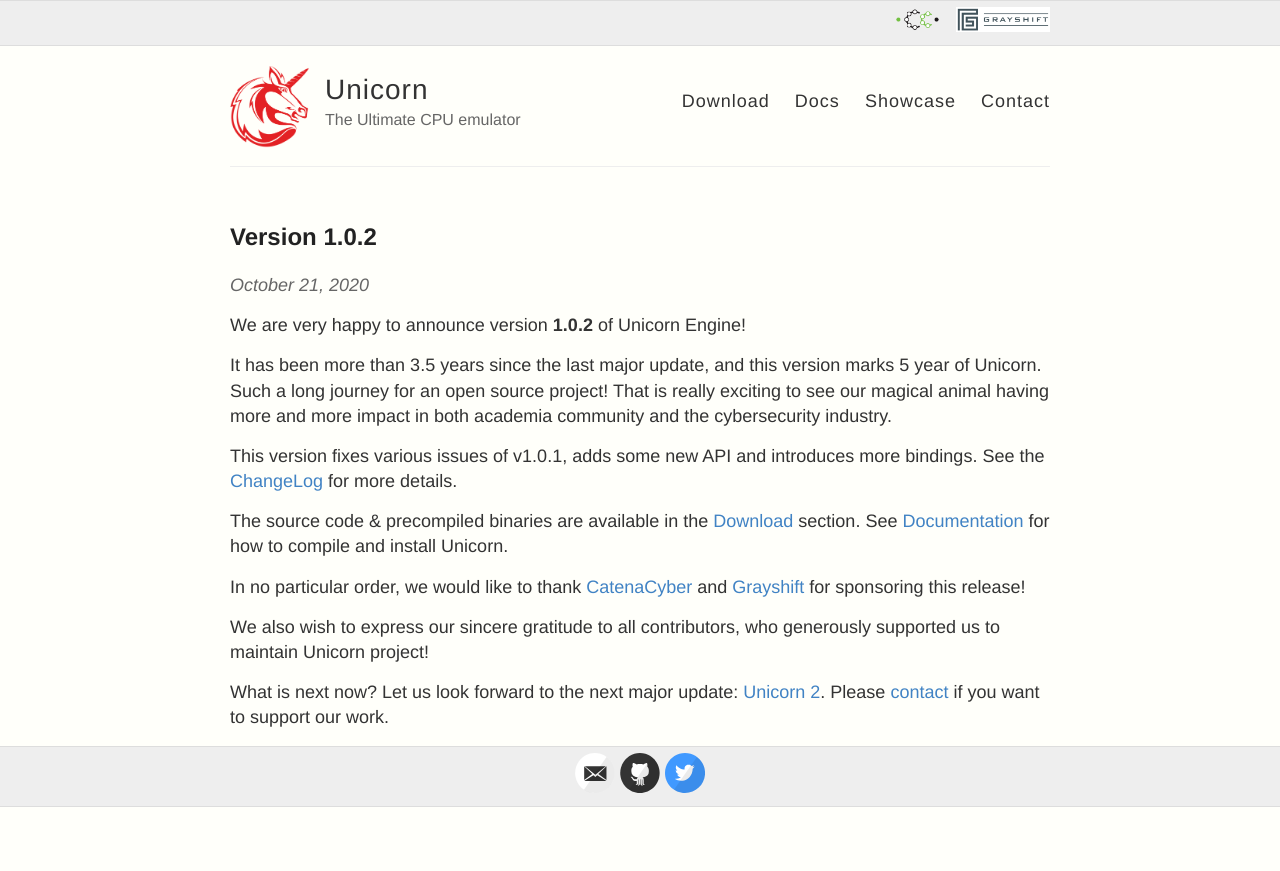
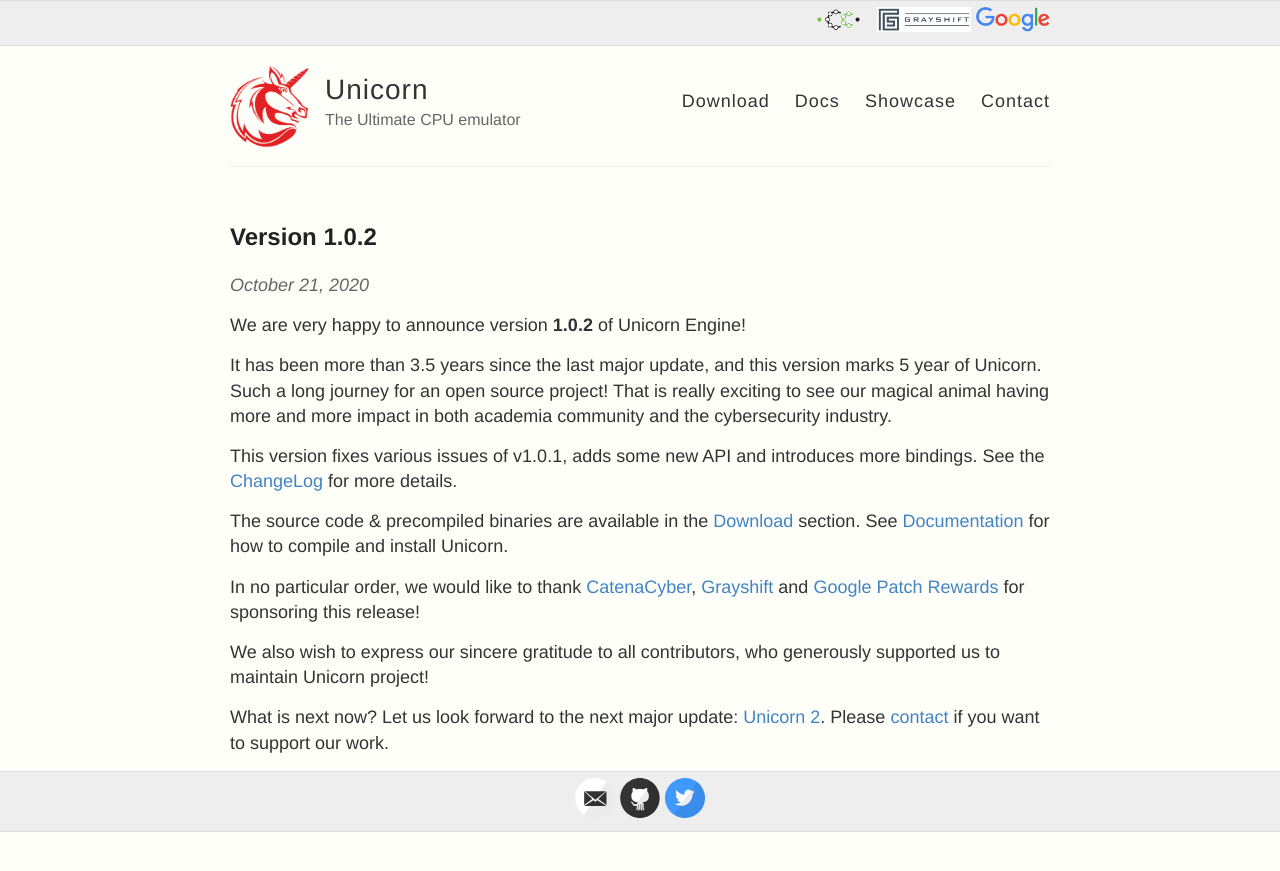
Before and after one commit to unicorn-engine/unicorn-engine.github.io, a Jekyll site: the page built from _posts/2020-10-21-Version-1.0.2.md, in a window 1280 px wide. Shown: the top 871 px of the page. Built offline with Jekyll 4.4.1, drawn with Linux system fonts in a browser that asks for light colours.

Commit message:
update sponsor list of v1.0.2

```diff
--- a/_includes/sponsors.html
+++ b/_includes/sponsors.html
@@ -5,4 +5,7 @@
 <a href="https://www.grayshift.com">
 <img border="0" title="Unicorn sponsor" src="/images/grayshift.png" height="25">
 </a>
+<a href="https://www.google.com/about/appsecurity/patch-rewards/">
+<img border="0" title="Unicorn sponsor" src="/images/google.png" height="25">
+</a>
 </div>
--- a/_posts/2020-10-21-Version-1.0.2.md
+++ b/_posts/2020-10-21-Version-1.0.2.md
@@ -12,7 +12,7 @@ This version fixes various issues of v1.0.1, adds some new API and introduces mo
 
 The source code & precompiled binaries are available in the [Download](/download/) section. See [Documentation](/docs/) for how to compile and install Unicorn.
 
-In no particular order, we would like to thank [CatenaCyber](https://catenacyber.fr) and [Grayshift](https://www.grayshift.com) for sponsoring this release!
+In no particular order, we would like to thank [CatenaCyber](https://catenacyber.fr), [Grayshift](https://www.grayshift.com) and [Google Patch Rewards](https://www.google.com/about/appsecurity/patch-rewards/) for sponsoring this release!
 
 We also wish to express our sincere gratitude to all contributors, who generously supported us to maintain Unicorn project!
 
```
Also changed, not shown: images/google.png (added).
